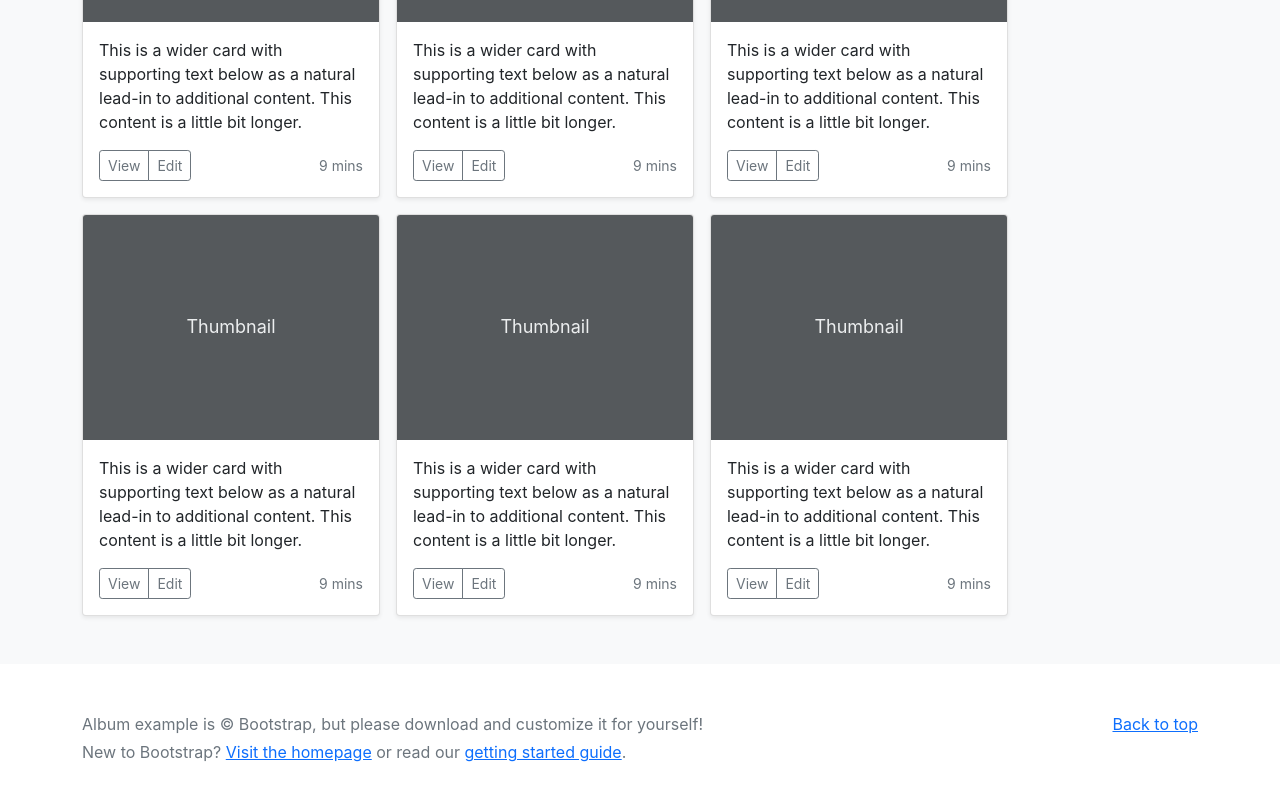
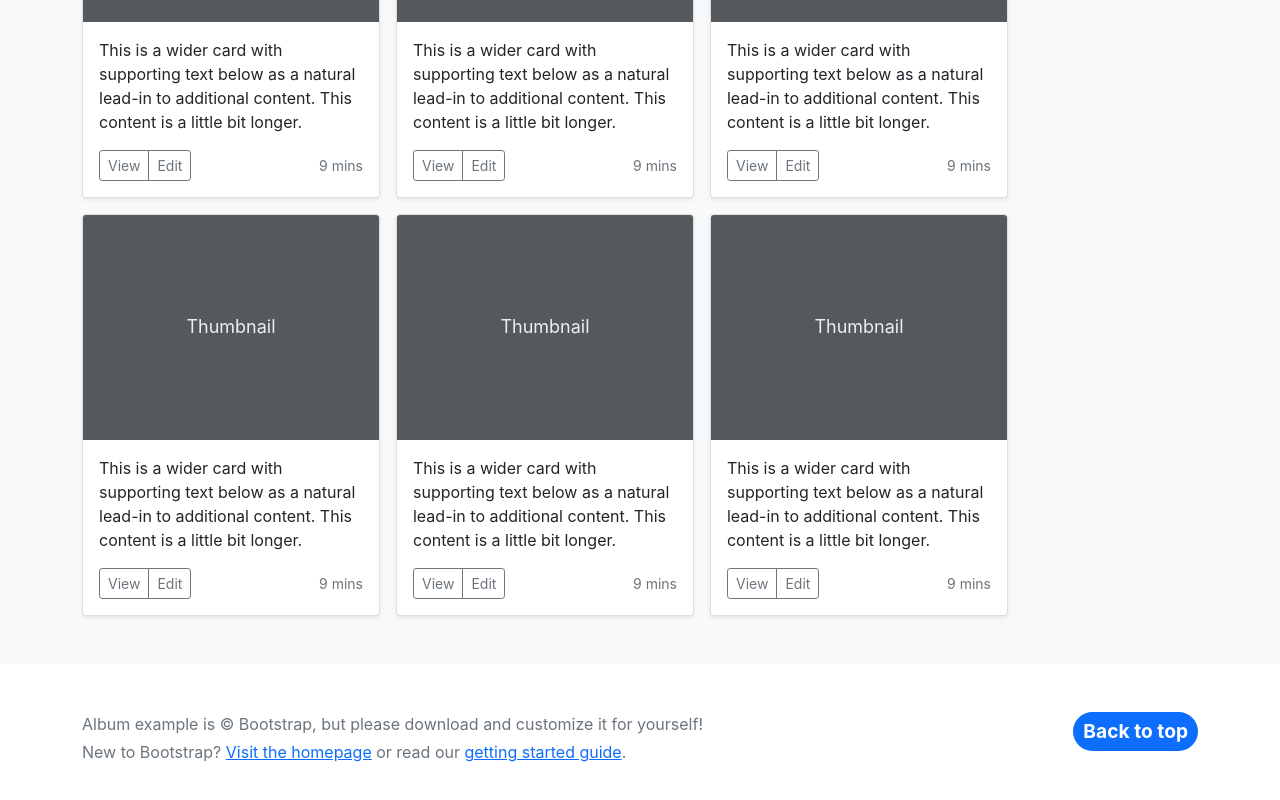
Before and after one commit to macmac4/galleryweb, a React (Create React App) app: page / in a window 1280 px wide. Shown: the part 526-1326 px from the top of the page. Built offline with nearby package versions, Linux system fonts and the light colour scheme.

Commit message:
handle scroll to top

```diff
--- a/src/assets/scss/style.scss
+++ b/src/assets/scss/style.scss
@@ -11,3 +11,15 @@
   font-family: source-code-pro, Menlo, Monaco, Consolas, 'Courier New',
     monospace;
 }
+
+footer {
+  .button-top {
+    background-color: #0d6efd;
+    color: #FFF;
+    font-size: 1.2rem;
+    border-radius: 50px;
+    padding: 5px 10px;
+    font-weight: 700;
+    border-width: 0px;
+  }
+}
--- a/src/views/Footer.js
+++ b/src/views/Footer.js
@@ -1,10 +1,14 @@
 const Footer = () => {
+  const handleTop = () => {
+    window.scrollTo({top: 0, behavior: 'smooth'});
+  }
+
   return (
 
     <footer className="text-muted py-5">
       <div className="container">
         <p className="float-end mb-1">
-          <a href="#">Back to top</a>
+          <button className="button-top" onClick={handleTop}>Back to top</button>
         </p>
         <p className="mb-1">Album example is &copy; Bootstrap, but please download and customize it for yourself!</p>
         <p className="mb-0">New to Bootstrap? <a href="/">Visit the homepage</a> or read our <a href="../getting-started/introduction/">getting started guide</a>.</p>
```
